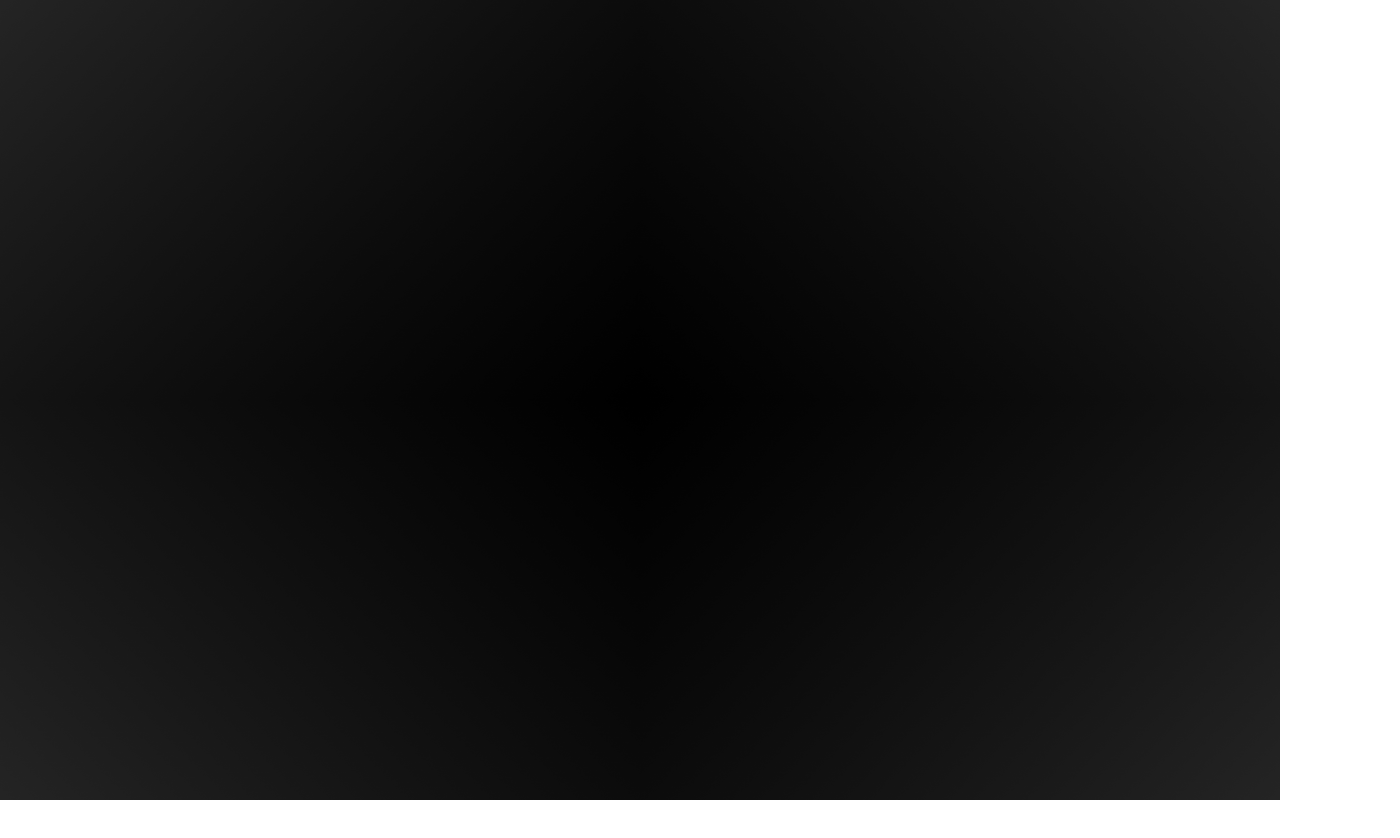
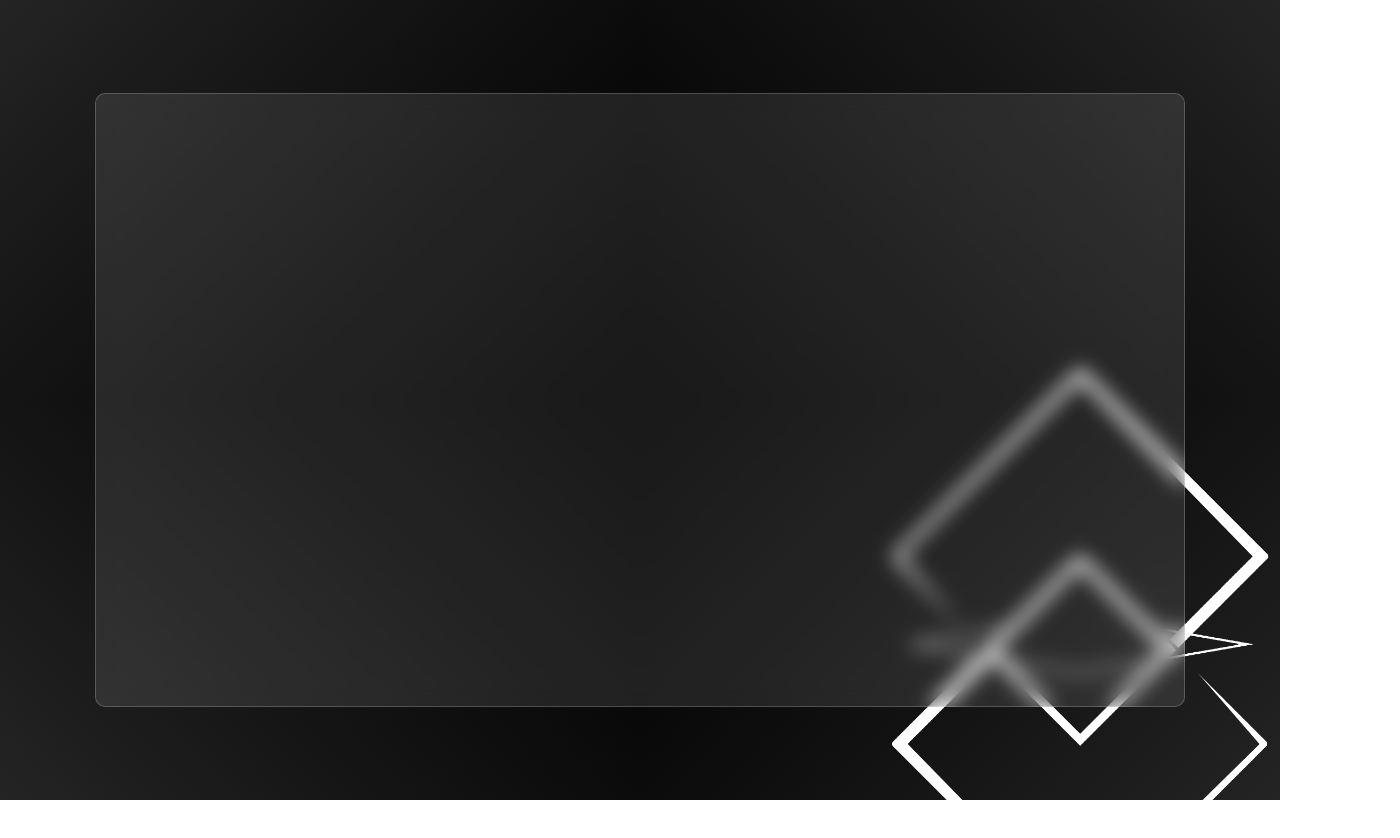
Before and after one commit to 1Swagner3/websideAI, a React (Create React App) app in the folder frontend/: page / in a window 1280 px wide. Shown: the top 838 px of the page, 1400 px wide, since content can reach past the window. Before the commit the page ends 800 px from the top, so only its background shows below. Built offline with nearby package versions, Linux system fonts and the light colour scheme.

Commit message:
ui rework pt2

```diff
--- a/frontend/src/designComponents/background.tsx
+++ b/frontend/src/designComponents/background.tsx
@@ -1,6 +1,11 @@
 import '../styles/background.css';
+import BackgroundLogo from './backgroundLogo';
+import FrostedGlass from './frostedGlass';
 export default function Background(){
     return (
-        <div className="background"></div>
+        <div className="background">
+            <BackgroundLogo/>
+            <FrostedGlass/>
+        </div>
     );
 }
--- /dev/null
+++ b/frontend/src/designComponents/backgroundLogo.tsx
@@ -0,0 +1,6 @@
+import '../styles/backgroundLogo.css';
+export default function BackgroundLogo(){
+    return (
+        <div className="background_logo"></div>
+    );
+}
--- /dev/null
+++ b/frontend/src/designComponents/frostedGlass.tsx
@@ -0,0 +1,6 @@
+import '../styles/frostedGlass.css';
+export default function FrostedGlass(){
+    return (
+        <div className="frosted_glass"></div>
+    );
+}
--- a/frontend/src/styles/background.css
+++ b/frontend/src/styles/background.css
@@ -5,4 +5,8 @@
     background-position: center center;
     margin: 0;
     height: 100vh;
+    display: flex;
+    align-items: center;
+    justify-content: center;
+    position: relative;
 }
--- /dev/null
+++ b/frontend/src/styles/backgroundLogo.css
@@ -0,0 +1,12 @@
+.background_logo{
+    background-image: url('../../public/2023Logo-WHITE.png');
+    background-size: cover;
+    background-repeat: no-repeat;
+    background-position: center center;
+    margin: 0;
+    height: 100%;
+    width: 50%;
+    position: absolute; /* To position it in relation to the '.background' container */
+    bottom: -250px; /* Distance from the bottom */
+    right: -120px; /* Distance from the right */
+}
--- /dev/null
+++ b/frontend/src/styles/frostedGlass.css
@@ -0,0 +1,10 @@
+.frosted_glass {
+    width: 85vw;
+    height: 47.8125vw;
+    position: relative;
+    background: rgba(255, 255, 255, 0.1);
+    border-radius: 10px;
+    backdrop-filter: blur(10px);
+    border: 1px solid rgba(255, 255, 255, 0.2);
+    overflow: hidden;
+}
```
Also changed, not shown: frontend/public/2023Logo-WHITE.png (added).
